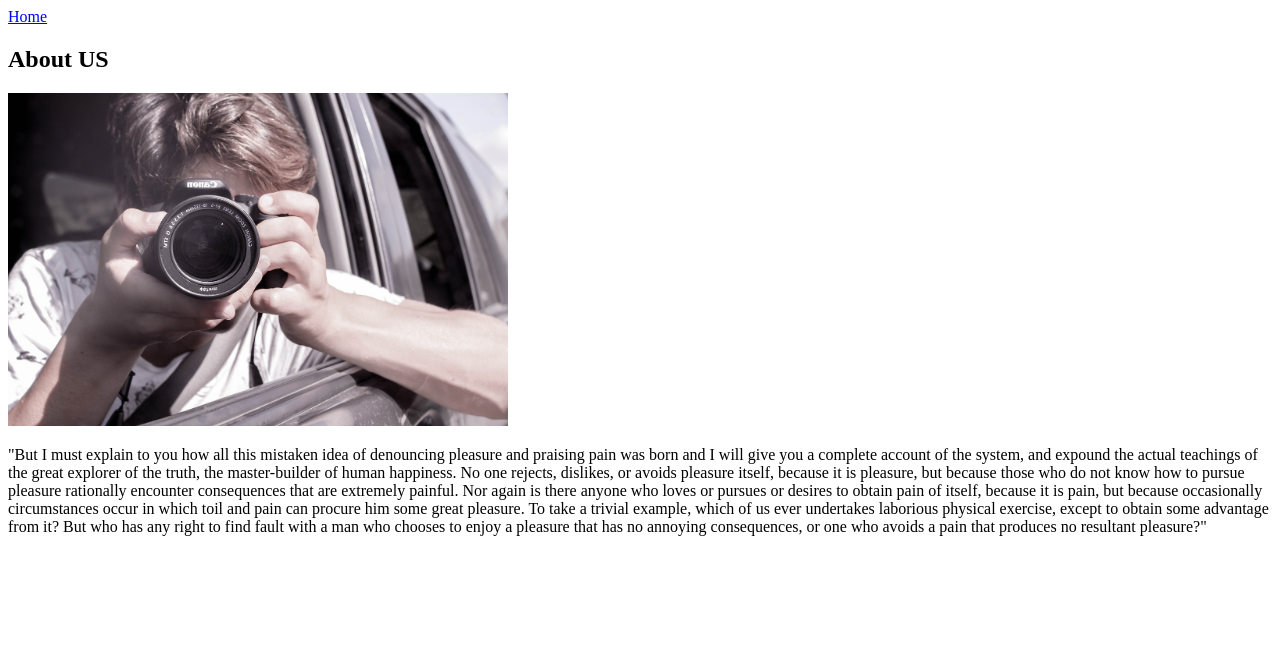
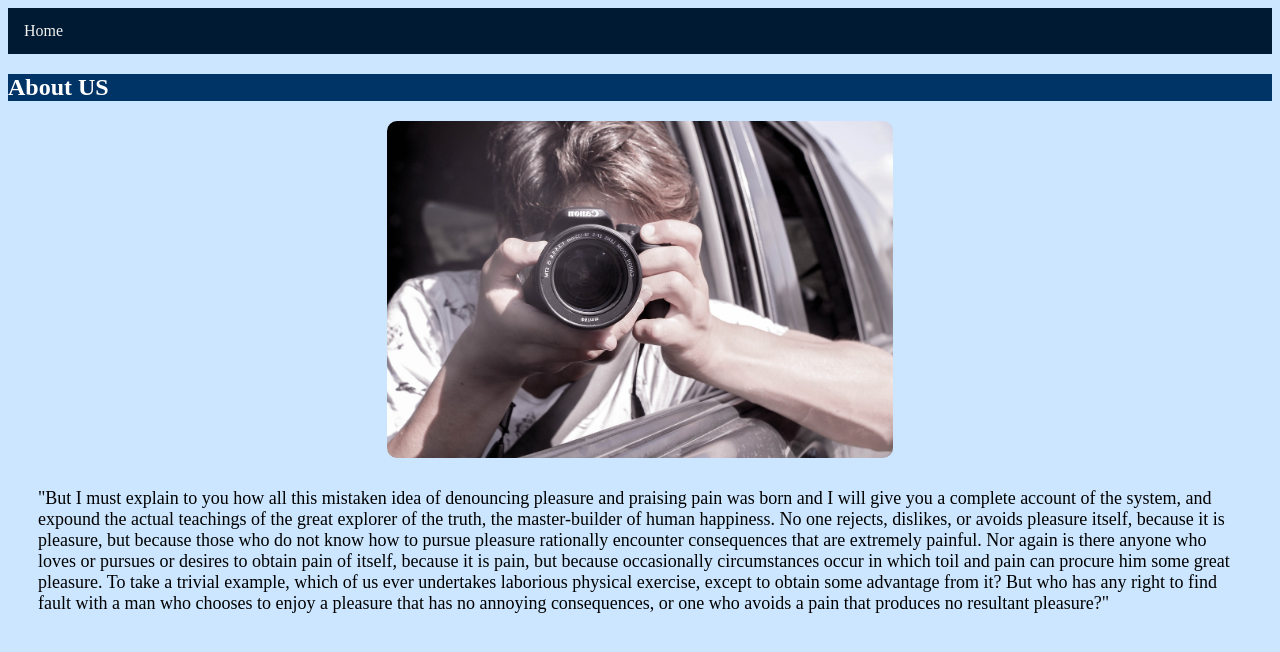
Before and after one commit to sanjali83/portfolio, a plain HTML site: page about-us.html in a window 1280 px wide. Drawn offline with Linux system fonts and the light colour scheme.

Commit message:
Changes CSS file name

```diff
--- a/about-us.html
+++ b/about-us.html
@@ -2,7 +2,7 @@
 
 <html lang="en">
   <head>
-<link rel="stylesheet" type="text/css" href="styling/style.css">
+<link rel="stylesheet" type="text/css" href="style/stylesheet.css">
     <meta charset="utf-8">
     <title>My First Web Page</title>
   </head>
```
Also changed, not shown: contact-us.html (+1 -1 lines), index.html (+1 -1 lines), topics.html (+1 -1 lines).
